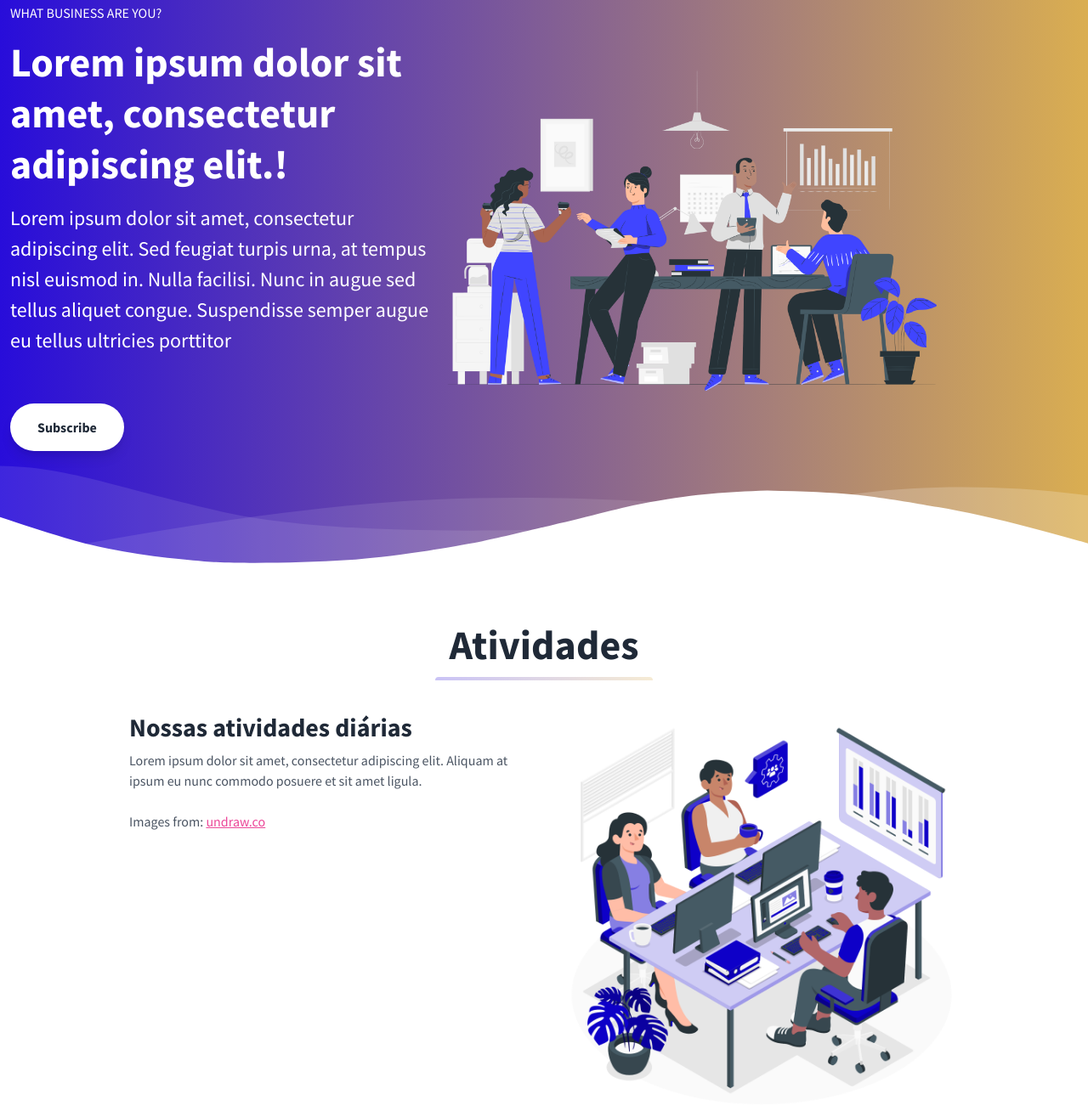
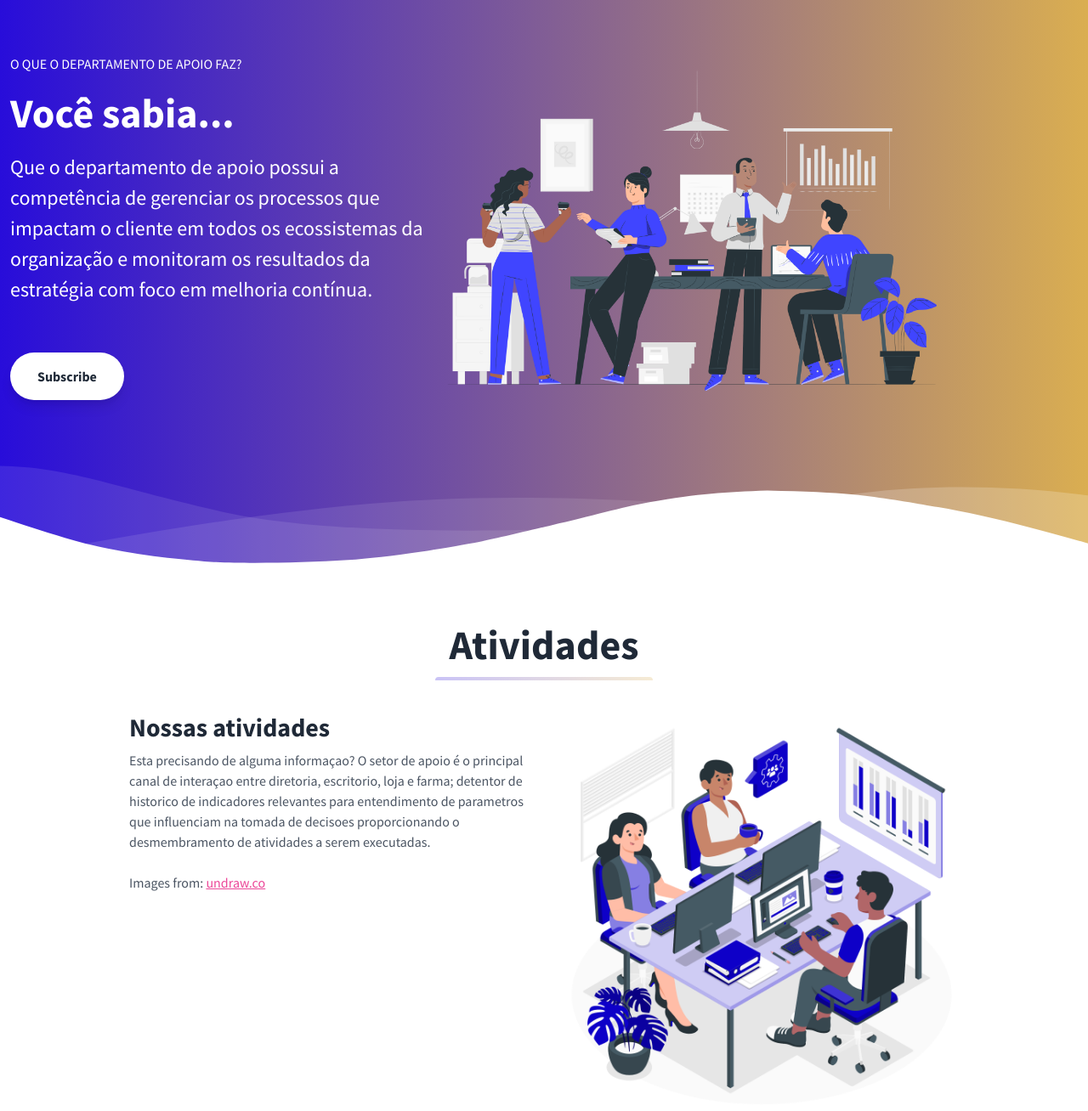
Before and after one commit to vinicioscunha/projeto-landing_page, a plain HTML site: page index.html in a window 1280 px wide. Shown: the part 142-1450 px from the top of the page at 85% size. Drawn offline with nearby package versions, Linux system fonts and the light colour scheme.

Commit message:
atualizar a index

```diff
--- a/index.html
+++ b/index.html
@@ -71,12 +71,13 @@
       <div class="container px-3 mx-auto flex flex-wrap flex-col md:flex-row items-center">
         <!--Left Col-->
         <div class="flex flex-col w-full md:w-2/5 justify-center items-start text-center md:text-left">
-          <p class="uppercase tracking-loose w-full">What business are you?</p>
+          <p class="uppercase tracking-loose w-full">O que o departamento de apoio faz?</p>
           <h1 class="my-4 text-5xl font-bold leading-tight">
-            Lorem ipsum dolor sit amet, consectetur adipiscing elit.!
+            Você sabia...
           </h1>
           <p class="leading-normal text-2xl mb-8">
-            Lorem ipsum dolor sit amet, consectetur adipiscing elit. Sed feugiat turpis urna, at tempus nisl euismod in. Nulla facilisi. Nunc in augue sed tellus aliquet congue. Suspendisse semper augue eu tellus ultricies porttitor
+            Que o departamento de apoio possui a competência de gerenciar os processos que impactam o cliente em todos os ecossistemas da organização e monitoram os resultados da estratégia com foco em melhoria contínua.
+
           </p>
           <button class="mx-auto lg:mx-0 hover:underline bg-white text-gray-800 font-bold rounded-full my-6 py-4 px-8 shadow-lg focus:outline-none focus:shadow-outline transform transition hover:scale-105 duration-300 ease-in-out">
             Subscribe
@@ -118,10 +119,11 @@
         <div class="flex flex-wrap">
           <div class="w-5/6 sm:w-1/2 p-6">
             <h3 class="text-3xl text-gray-800 font-bold leading-none mb-3">
-              Nossas atividades diárias
+              Nossas atividades
             </h3>
             <p class="text-gray-600 mb-8">
-              Lorem ipsum dolor sit amet, consectetur adipiscing elit. Aliquam at ipsum eu nunc commodo posuere et sit amet ligula.
+              Esta precisando de alguma informaçao? O setor de apoio é o principal canal de interaçao entre diretoria, escritorio, loja e farma; detentor de historico de indicadores relevantes para entendimento
+              de parametros que influenciam na tomada de decisoes proporcionando o desmembramento de atividades a serem executadas.
               <br />
               <br />
 
@@ -411,10 +413,10 @@
           <div class="w-full sm:w-1/2 p-6 mt-6">
             <div class="align-middle">
               <h3 class="text-3xl text-gray-800 font-bold leading-none mb-3">
-                Lorem ipsum dolor sit amet
+                Cuidamos do que importa
               </h3>
               <p class="text-gray-600 mb-8">
-                Lorem ipsum dolor sit amet, consectetur adipiscing elit. Aliquam at ipsum eu nunc commodo posuere et sit amet ligula.
+                Disponibilizamos por meio de parcerias, encontrar soluçoes para os nossos clientes a enfrentar imprevistos de maneira simples, planejada  e economica.
                 <br />
                 <br />
                 Images from:
```
